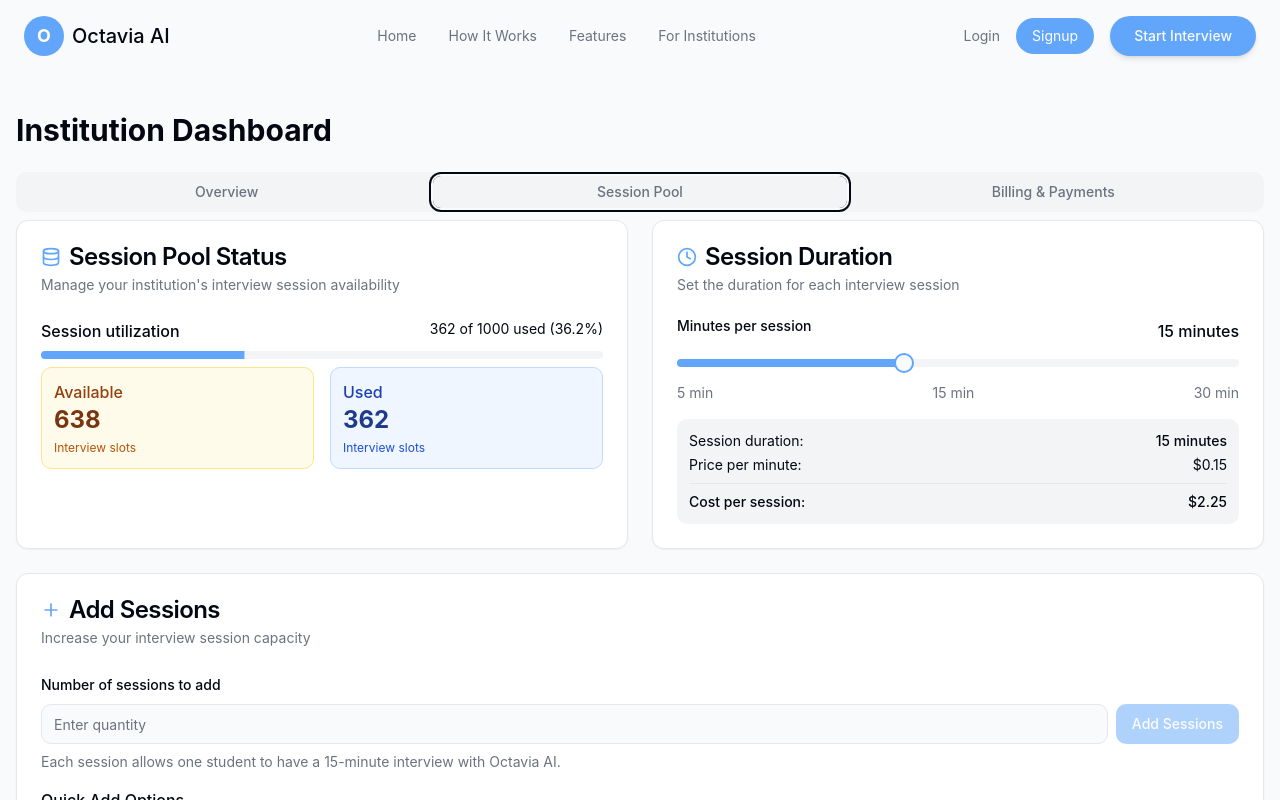
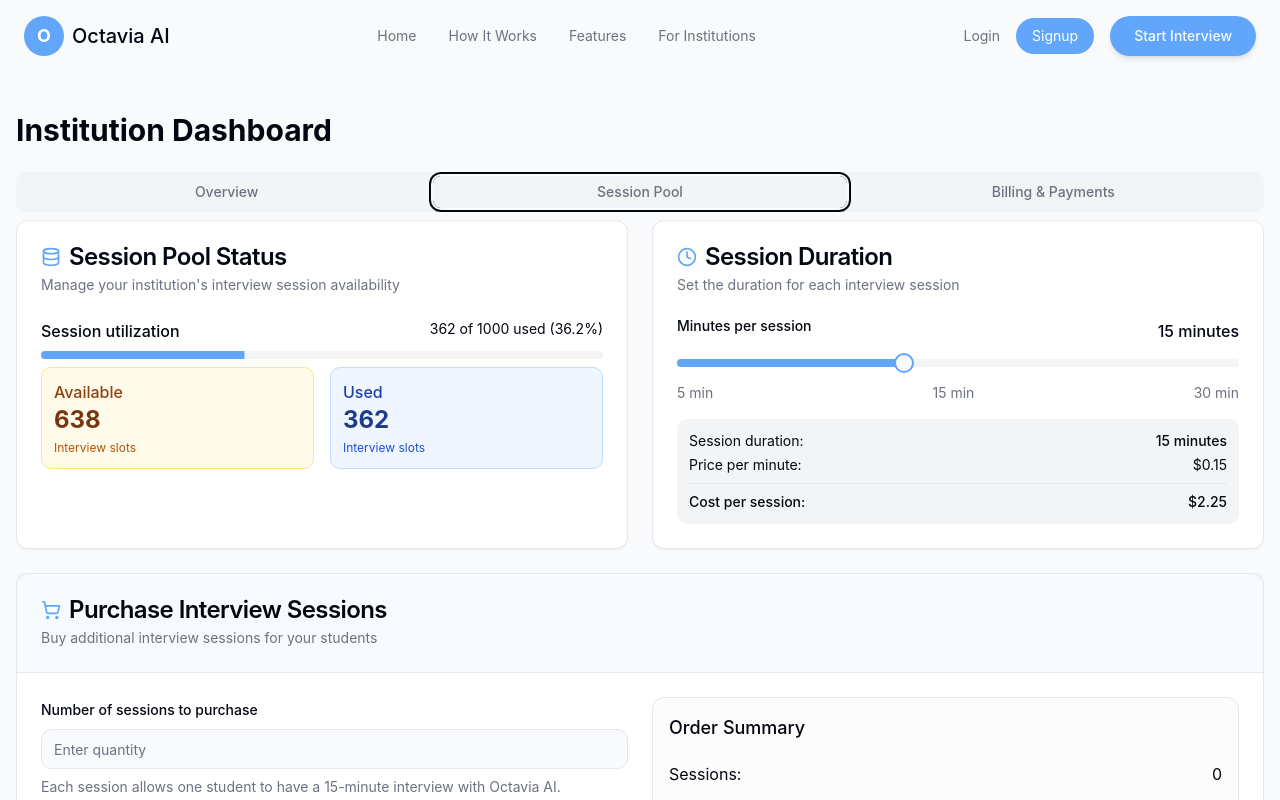
Before and after one commit to Supremeesimon/octavia-interview-buddy, a React (Vite) app: page /dashboard in a window 1280 px wide. Both pictures are taken after a click on the tab "Session Pool". Shown: the top 800 px of the page. Built offline with nearby package versions, Linux system fonts and the light colour scheme; a web font is replaced by a local one.

Commit message:
Refactor: Update session purchase UI
Update the session purchase UI to reflect a billing-like flow, including cost details and quick add options.

```diff
--- a/src/components/SessionManagement.tsx
+++ b/src/components/SessionManagement.tsx
@@ -1,4 +1,3 @@
-
 import React, { useState } from 'react';
 import { Card, CardContent, CardHeader, CardTitle, CardDescription, CardFooter } from '@/components/ui/card';
 import { Button } from '@/components/ui/button';
@@ -7,7 +6,7 @@ import { Label } from '@/components/ui/label';
 import { Slider } from '@/components/ui/slider';
 import { Switch } from '@/components/ui/switch';
 import { ToggleGroup, ToggleGroupItem } from '@/components/ui/toggle-group';
-import { Clock, Users, Database, Building, User, Save, Plus, AlertTriangle, CheckCircle } from 'lucide-react';
+import { Clock, Users, Database, Building, User, Save, Plus, AlertTriangle, CheckCircle, ShoppingCart, DollarSign, CreditCard } from 'lucide-react';
 import { useToast } from '@/hooks/use-toast';
 import { Progress } from '@/components/ui/progress';
 import ResetSettingsDialog from './ResetSettingsDialog';
@@ -49,7 +48,7 @@ const SessionManagement = ({ onSessionPurchase }: SessionManagementProps) => {
     const totalCost = parseFloat((sessionsToAdd * sessionLength * pricePerMinute).toFixed(2));
 
     toast({
-      title: "Sessions added",
+      title: "Sessions purchased",
       description: `${sessionsToAdd} sessions added to your pool for $${totalCost}`,
     });
 
@@ -64,6 +63,11 @@ const SessionManagement = ({ onSessionPurchase }: SessionManagementProps) => {
   };
 
   const calculateBundleCost = (sessions: number) => {
+    return (sessions * sessionLength * pricePerMinute).toFixed(2);
+  };
+
+  const calculateTotalCost = () => {
+    const sessions = parseInt(additionalSessions) || 0;
     return (sessions * sessionLength * pricePerMinute).toFixed(2);
   };
 
@@ -183,18 +187,20 @@ const SessionManagement = ({ onSessionPurchase }: SessionManagementProps) => {
       </div>
 
       <Card tooltip="Purchase additional interview sessions for your institution's pool">
-        <CardHeader>
+        <CardHeader className="bg-primary/5 border-b">
           <CardTitle className="flex items-center gap-2">
-            <Plus className="h-5 w-5 text-primary" />
-            Add Sessions
+            <ShoppingCart className="h-5 w-5 text-primary" />
+            Purchase Interview Sessions
           </CardTitle>
           <CardDescription>
-            Increase your interview session capacity
+            Buy additional interview sessions for your students
           </CardDescription>
         </CardHeader>
-        <CardContent className="space-y-4">
+        <CardContent className="space-y-4 pt-6">
+          <div className="grid grid-cols-1 md:grid-cols-2 gap-6">
+            <div className="space-y-4">
               <div className="space-y-2">
-            <Label htmlFor="add-sessions">Number of sessions to add</Label>
+                <Label htmlFor="add-sessions">Number of sessions to purchase</Label>
                 <div className="flex space-x-2">
                   <Input
                     id="add-sessions"
@@ -204,21 +210,6 @@ const SessionManagement = ({ onSessionPurchase }: SessionManagementProps) => {
                     value={additionalSessions}
                     onChange={(e) => setAdditionalSessions(e.target.value)}
                   />
-              <ConfirmationDialog
-                details={{
-                  title: "Confirm Session Purchase",
-                  description: "Are you sure you want to purchase additional interview sessions?",
-                  items: [
-                    { label: 'Number of Sessions', value: additionalSessions || '0' },
-                    { label: 'Session Duration', value: `${sessionLength} minutes` },
-                    { label: 'Cost per Session', value: `$${sessionCost}` },
-                    { label: 'Total Cost', value: `$${parseFloat(additionalSessions || '0') * parseFloat(sessionCost)}` },
-                  ],
-                  confirmText: "Purchase",
-                }}
-                trigger={<Button disabled={!additionalSessions || parseFloat(additionalSessions) <= 0}>Add Sessions</Button>}
-                onConfirm={handleAddSessions}
-              />
                 </div>
                 <p className="text-sm text-muted-foreground">
                   Each session allows one student to have a {sessionLength}-minute interview with Octavia AI.
@@ -226,11 +217,11 @@ const SessionManagement = ({ onSessionPurchase }: SessionManagementProps) => {
               </div>
 
               <div className="space-y-2 mt-4">
-            <div className="font-medium">Quick Add Options</div>
+                <div className="font-medium">Quick Purchase Options</div>
                 <div className="grid grid-cols-3 gap-2">
                   <ConfirmationDialog
                     details={{
-                  title: "Confirm Bundle Purchase",
+                      title: "Confirm Purchase",
                       description: "Are you sure you want to purchase 100 interview sessions?",
                       items: [
                         { label: 'Number of Sessions', value: '100' },
@@ -238,11 +229,11 @@ const SessionManagement = ({ onSessionPurchase }: SessionManagementProps) => {
                         { label: 'Cost per Session', value: `$${sessionCost}` },
                         { label: 'Total Cost', value: `$${calculateBundleCost(100)}` },
                       ],
-                  confirmText: "Purchase",
+                      confirmText: "Complete Purchase",
                     }}
                     trigger={
                       <Button variant="outline">
-                    +100 Sessions
+                        100 Sessions
                         <span className="text-xs ml-1 text-muted-foreground">${calculateBundleCost(100)}</span>
                       </Button>
                     }
@@ -253,7 +244,7 @@ const SessionManagement = ({ onSessionPurchase }: SessionManagementProps) => {
                   />
                   <ConfirmationDialog
                     details={{
-                  title: "Confirm Bundle Purchase",
+                      title: "Confirm Purchase",
                       description: "Are you sure you want to purchase 500 interview sessions?",
                       items: [
                         { label: 'Number of Sessions', value: '500' },
@@ -261,11 +252,11 @@ const SessionManagement = ({ onSessionPurchase }: SessionManagementProps) => {
                         { label: 'Cost per Session', value: `$${sessionCost}` },
                         { label: 'Total Cost', value: `$${calculateBundleCost(500)}` },
                       ],
-                  confirmText: "Purchase",
+                      confirmText: "Complete Purchase",
                     }}
                     trigger={
                       <Button variant="outline">
-                    +500 Sessions
+                        500 Sessions
                         <span className="text-xs ml-1 text-muted-foreground">${calculateBundleCost(500)}</span>
                       </Button>
                     }
@@ -276,7 +267,7 @@ const SessionManagement = ({ onSessionPurchase }: SessionManagementProps) => {
                   />
                   <ConfirmationDialog
                     details={{
-                  title: "Confirm Bundle Purchase",
+                      title: "Confirm Purchase",
                       description: "Are you sure you want to purchase 1000 interview sessions?",
                       items: [
                         { label: 'Number of Sessions', value: '1000' },
@@ -284,11 +275,11 @@ const SessionManagement = ({ onSessionPurchase }: SessionManagementProps) => {
                         { label: 'Cost per Session', value: `$${sessionCost}` },
                         { label: 'Total Cost', value: `$${calculateBundleCost(1000)}` },
                       ],
-                  confirmText: "Purchase",
+                      confirmText: "Complete Purchase",
                     }}
                     trigger={
                       <Button variant="outline">
-                    +1000 Sessions
+                        1000 Sessions
                         <span className="text-xs ml-1 text-muted-foreground">${calculateBundleCost(1000)}</span>
                       </Button>
                     }
@@ -297,6 +288,55 @@ const SessionManagement = ({ onSessionPurchase }: SessionManagementProps) => {
                       handleAddSessions();
                     }}
                   />
+                </div>
+              </div>
+            </div>
+
+            <div className="border rounded-lg p-4 bg-muted/30">
+              <h3 className="font-medium text-lg mb-4">Order Summary</h3>
+              <div className="space-y-2">
+                <div className="flex justify-between py-1">
+                  <span>Sessions:</span>
+                  <span>{additionalSessions || 0}</span>
+                </div>
+                <div className="flex justify-between py-1">
+                  <span>Duration per session:</span>
+                  <span>{sessionLength} minutes</span>
+                </div>
+                <div className="flex justify-between py-1">
+                  <span>Price per session:</span>
+                  <span>${sessionCost}</span>
+                </div>
+                <div className="h-px bg-border my-2"></div>
+                <div className="flex justify-between font-medium text-lg">
+                  <span>Total:</span>
+                  <span>${calculateTotalCost()}</span>
+                </div>
+
+                <ConfirmationDialog
+                  details={{
+                    title: "Confirm Purchase",
+                    description: "Are you sure you want to complete this purchase?",
+                    items: [
+                      { label: 'Number of Sessions', value: additionalSessions || '0' },
+                      { label: 'Session Duration', value: `${sessionLength} minutes` },
+                      { label: 'Cost per Session', value: `$${sessionCost}` },
+                      { label: 'Total Cost', value: `$${calculateTotalCost()}` },
+                    ],
+                    confirmText: "Complete Purchase",
+                  }}
+                  trigger={
+                    <Button
+                      disabled={!additionalSessions || parseFloat(additionalSessions) <= 0}
+                      className="w-full mt-4"
+                    >
+                      <CreditCard className="h-4 w-4 mr-2" />
+                      Complete Purchase
+                    </Button>
+                  }
+                  onConfirm={handleAddSessions}
+                />
+              </div>
             </div>
           </div>
         </CardContent>
```
Lines whose indentation alone changed are shown as unchanged.
